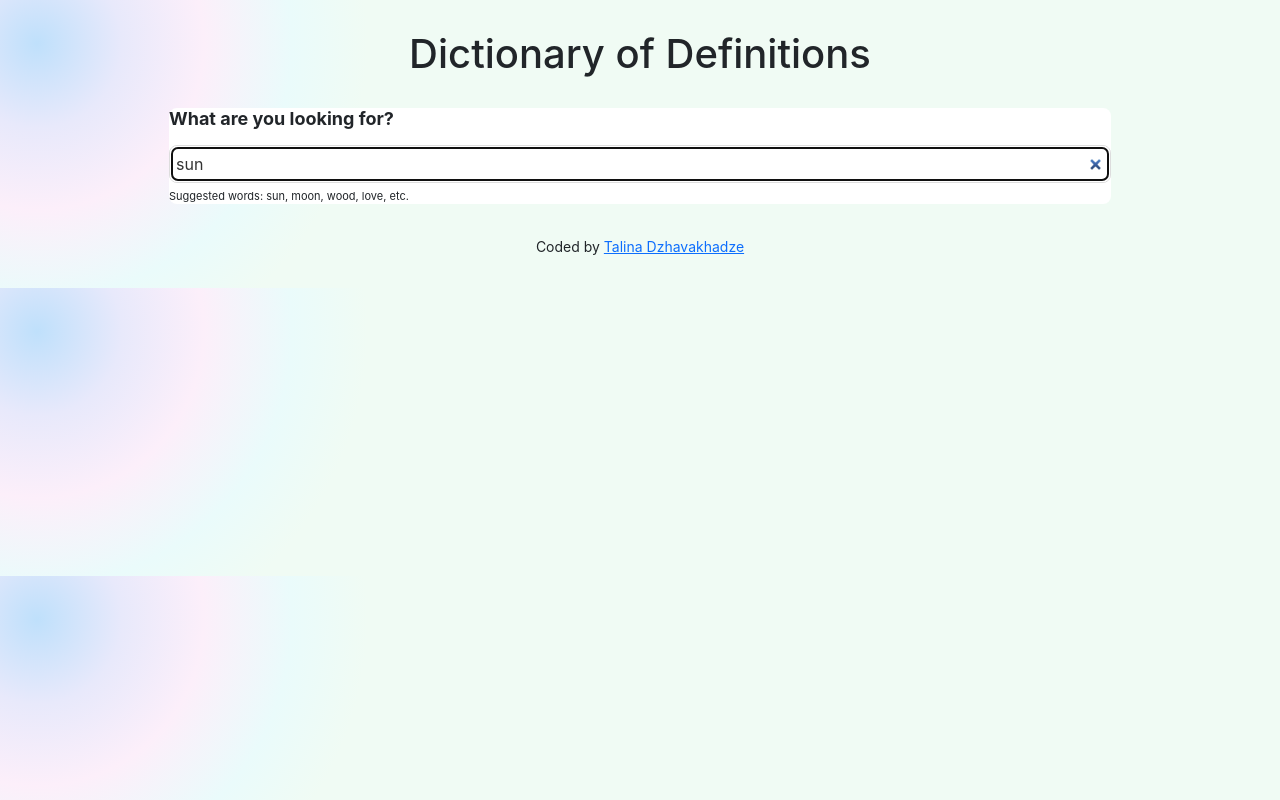
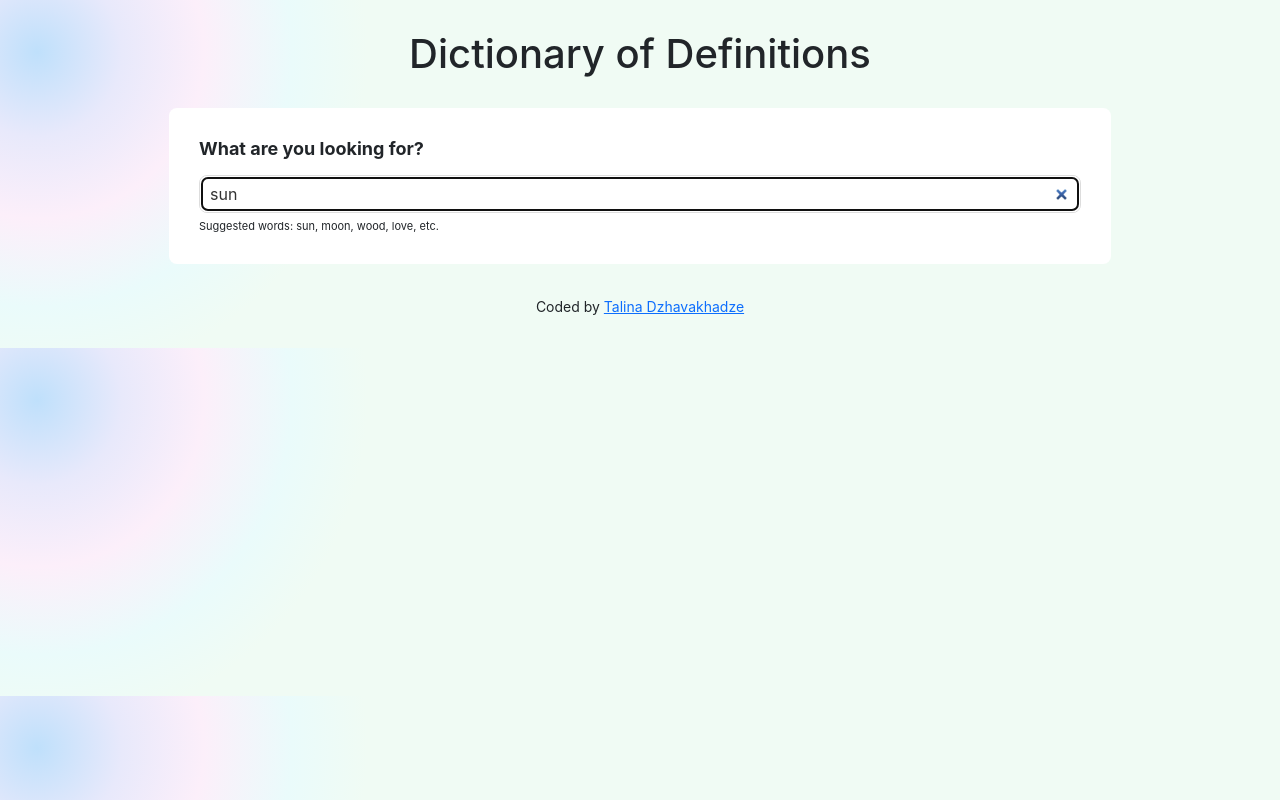
Before and after one commit to Anilatta/my-dictionary-app, a React (Create React App) app: page / in a window 1280 px wide. Built offline with nearby package versions, Linux system fonts and the light colour scheme; no server answers.

Commit message:
doing some styling

```diff
--- a/src/Dictionary.css
+++ b/src/Dictionary.css
@@ -1,14 +1,14 @@
 .Dictionary section {
   background: white;
-  padding: 30;
-
+  padding: 30px;
+  margin: 20px 0;
   border-radius: 8px;
   box-shadow: 0px 10px 20x rgb(0, 0, 0, 10%);
 }
 .Dictionary input {
   width: 100%;
   border-radius: 8px;
-  padding: 6px;
+  padding: 6px 10px;
   color: #333;
   border: 1px solid #ddd;
 }
--- a/src/Phonetics.css
+++ b/src/Phonetics.css
@@ -12,7 +12,7 @@
   transition: all 150ms ease-in-out;
 }
 .Phonetics a:hover {
-  background: purple;
+  background: #705770;
   color: white;
 }
 .Phonetics text {
--- a/src/Synonyms.css
+++ b/src/Synonyms.css
@@ -5,4 +5,8 @@
 .Synonyms li {
   display: inline-block;
   padding-right: 15px;
+  color: #705770;
 }
+.Synonyms h5 {
+  color: black;
+}
```
